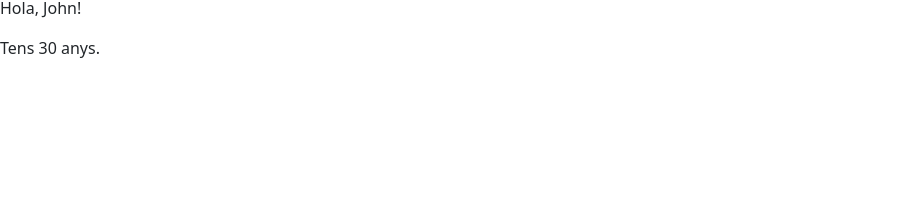
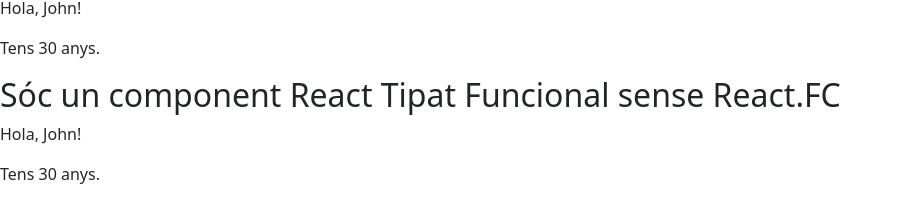
Before and after one commit to SectionOne/cursframeworks, a React (Vite) app in the folder cursreact/: page / in a window 1280 px wide. Shown: the part 1533-1732 px from the top of the page, without its empty margins (0-902 px from the left). Before the commit the page ends 1609 px from the top, so only its background shows below. Built offline with nearby package versions, Linux system fonts and the light colour scheme; no server answers.

Commit message:
Codi 24 - Emprant Typescript en Components Funcionals sense ReactFC

```diff
--- a/cursreact/src/components/App.jsx
+++ b/cursreact/src/components/App.jsx
@@ -10,6 +10,7 @@
 import FunctionalComponentDesmuntatge from './desmuntatge/FunctionalComponent.jsx';
 import ClassComponentDesmuntatge from './desmuntatge/ClassComponent.jsx';
 import GreetingReactFC from './tscomponents/FunctionalComponentReactFc';
+import GreetingReact from './tscomponents/FunctionalComponentReact';
 import Header from './Header.jsx';
 import ParentComponent from './ParentComponent.jsx';
 function App() {
@@ -66,6 +67,10 @@
         <h2>Sóc un component React Tipat Funcional amb React.FC</h2>
         <GreetingReactFC name="John" age={30} />
       </div>
+      <div>
+        <h2>Sóc un component React Tipat Funcional sense React.FC</h2>
+        <GreetingReact name="John" age={30} />
+      </div>
     </>
   );
 }
--- /dev/null
+++ b/cursreact/src/components/tscomponents/FunctionalComponentReact.tsx
@@ -0,0 +1,16 @@
+import React from 'react';
+interface GreetingProps {
+    name: string;
+    age: number;
+  }
+
+const Greeting = ({ name, age }: GreetingProps) => {
+  return (
+    <div>
+      <p>Hola, {name}!</p>
+      <p>Tens {age} anys.</p>
+    </div>
+  );
+};
+
+export default Greeting;
```
Also changed, not shown: 2 other files (tests, documents, lock files or other folders).
